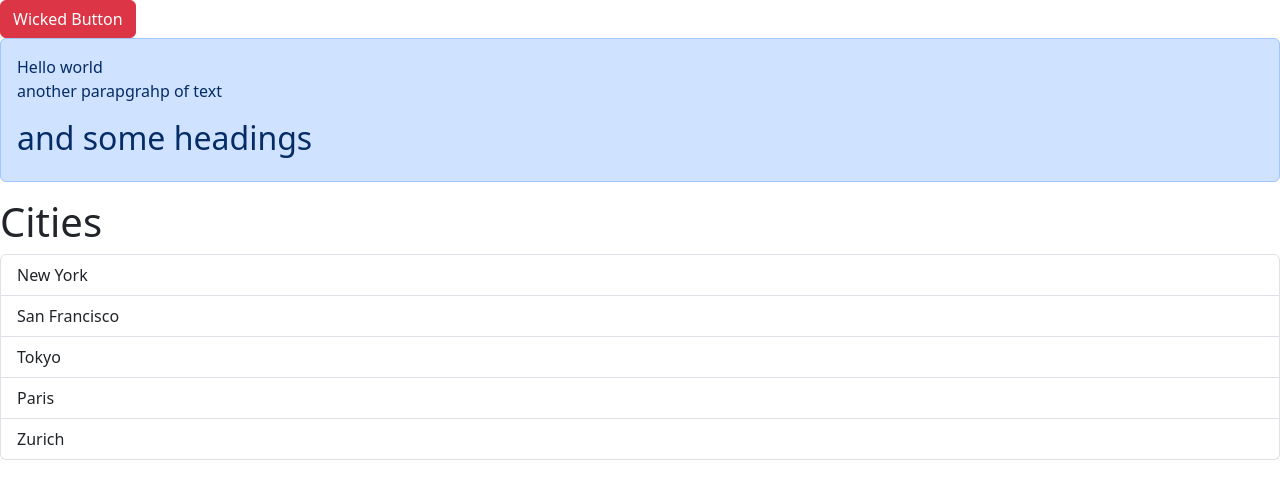
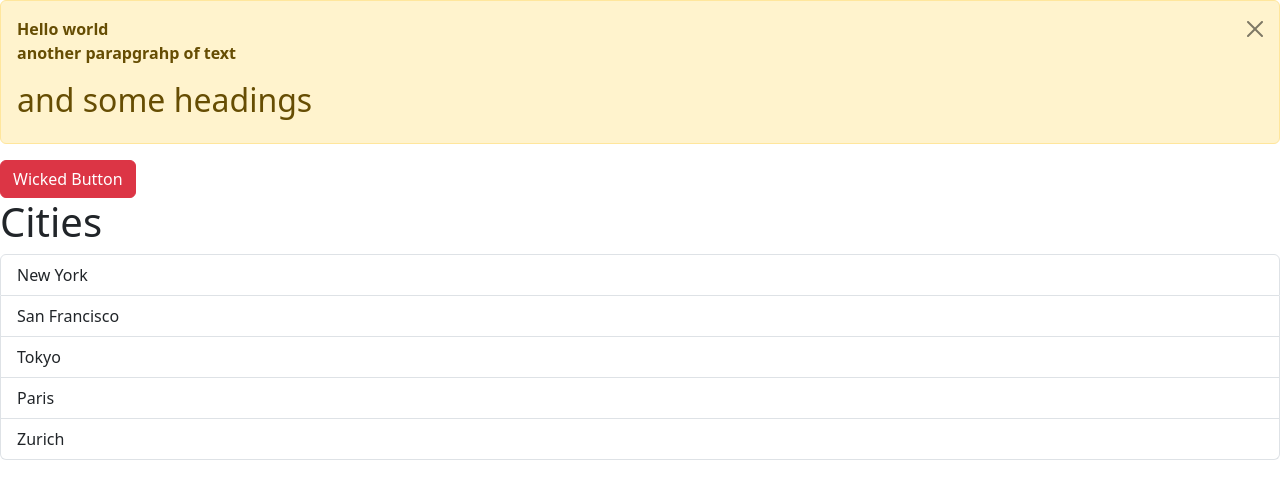
Before and after one commit to Dan-Lueers/cwm-react18, a React (Vite) app: page / in a window 1280 px wide. Both pictures are taken after a click on the button "Wicked Button". Shown: the top 498 px of the page. Built offline with nearby package versions, Linux system fonts and the light colour scheme.

Commit message:
toggle alert modal on off with button click

```diff
--- a/src/App.tsx
+++ b/src/App.tsx
@@ -1,24 +1,30 @@
+import { useState } from 'react';
 import Alert from './components/Alert';
 import Button from './components/Button';
 import ListGroup from './components/ListGroup';
 
 function App() {
+  const [alertVisibility, setAlertVisibility] = useState(false);
   const items = ['New York', 'San Francisco', 'Tokyo', 'Paris', 'Zurich'];
   const handleSelectItem = (item: string) => {
     console.log(item);
   };
   const handleClick = () => {
-    console.log('button clicked');
+    setAlertVisibility(true);
   };
+
   return (
     <div>
+      {alertVisibility && (
+        <Alert onClose={() => setAlertVisibility(false)}>
+          Hello world <p>another parapgrahp of text</p>
+          <h2>and some headings</h2>
+        </Alert>
+      )}
       <Button color='danger' onClick={handleClick}>
         Wicked Button
       </Button>
-      <Alert>
-        Hello world <p>another parapgrahp of text</p>
-        <h2>and some headings</h2>
-      </Alert>
+
       <ListGroup
         items={items}
         heading='Cities'
--- a/src/components/Alert.tsx
+++ b/src/components/Alert.tsx
@@ -1,11 +1,23 @@
-import { ReactNode } from 'react';
+import { ReactNode, useState } from 'react';
 
 interface Props {
   children: ReactNode;
+  onClose: () => void;
 }
 
-const Alert = ({ children }: Props) => {
-  return <div className='alert alert-primary'>{children}</div>;
+const Alert = ({ children, onClose }: Props) => {
+  return (
+    <div className='alert alert-warning alert-dismissible' role='alert'>
+      <strong>{children}</strong>
+      <button
+        type='button'
+        className='btn-close'
+        data-bs-dismiss='alert'
+        aria-label='Close'
+        onClick={onClose}
+      ></button>
+    </div>
+  );
 };
 
 export default Alert;
```
